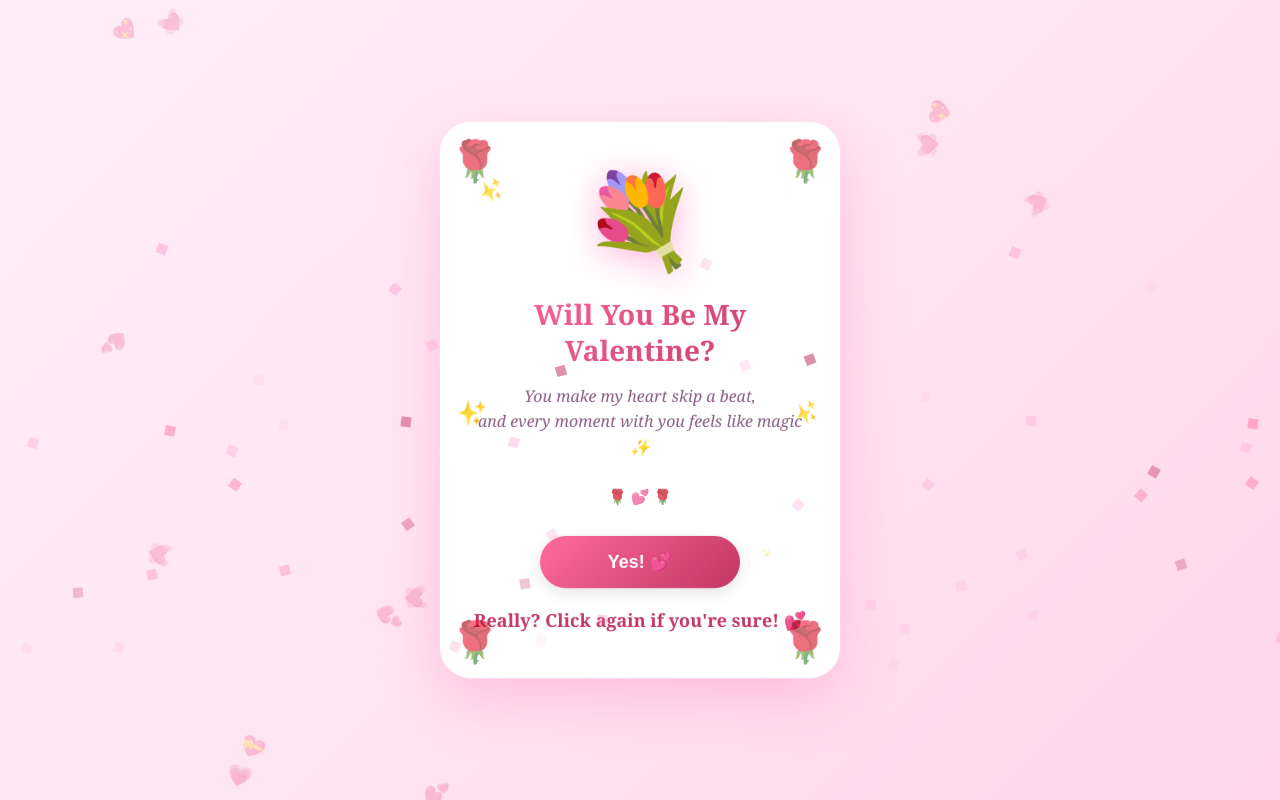
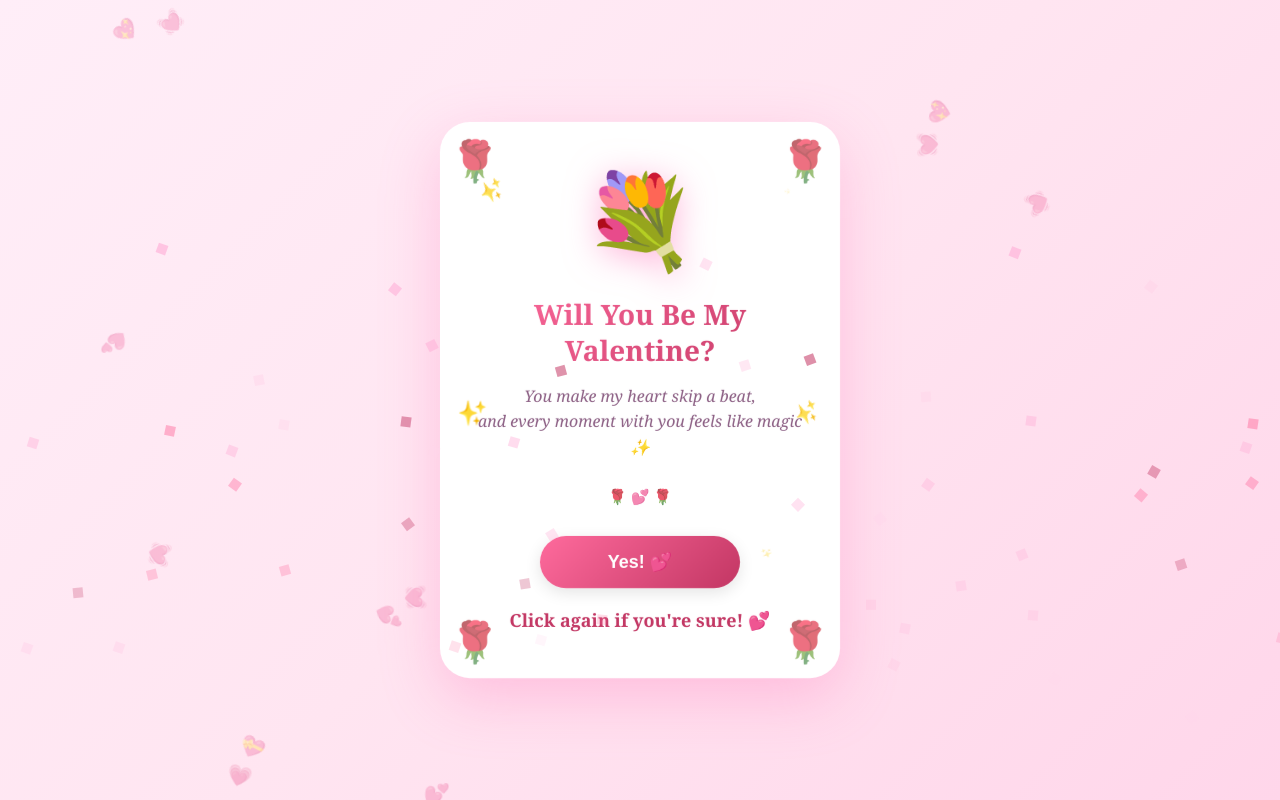
Before and after one commit to rianbist3/Valentine, a plain HTML site: page index.html in a window 1280 px wide. Both pictures are taken after a click on the button "Yes! 💕". Drawn offline with Linux system fonts and the light colour scheme.

Commit message:
Update index.html

```diff
--- a/index.html
+++ b/index.html
@@ -361,7 +361,7 @@
             celebration.style.display = 'block';
 
             if (clickCount === 1) {
-                response.textContent = "Really? Click again if you're sure! 💕";
+                response.textContent = "Click again if you're sure! 💕";
 
                 // Create celebration on 1st click
                 for (let i = 0; i < 50; i++) {
```
